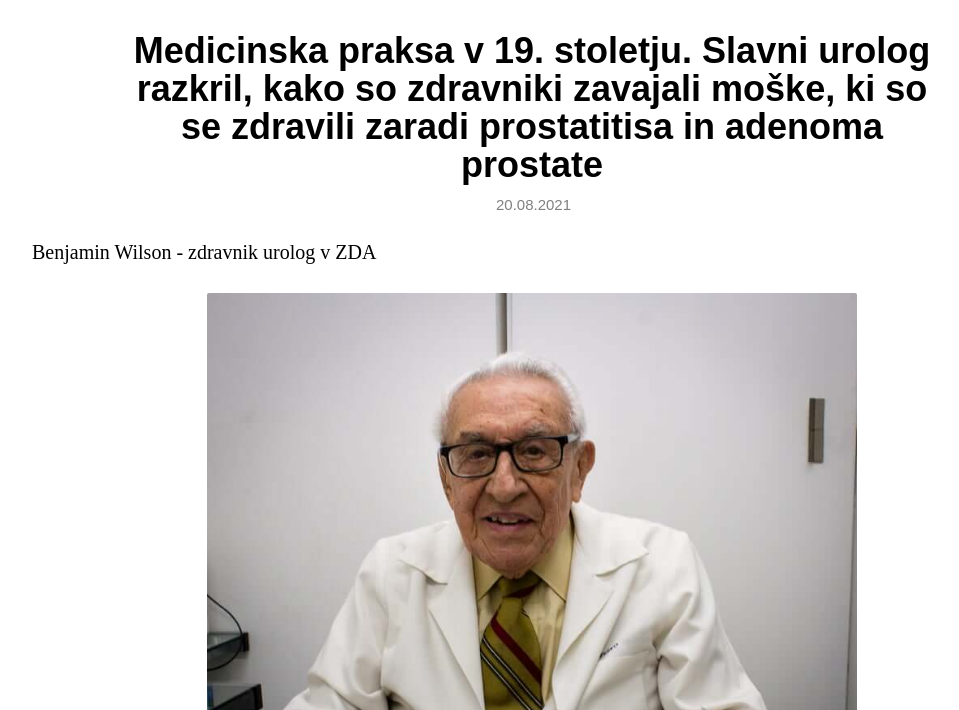
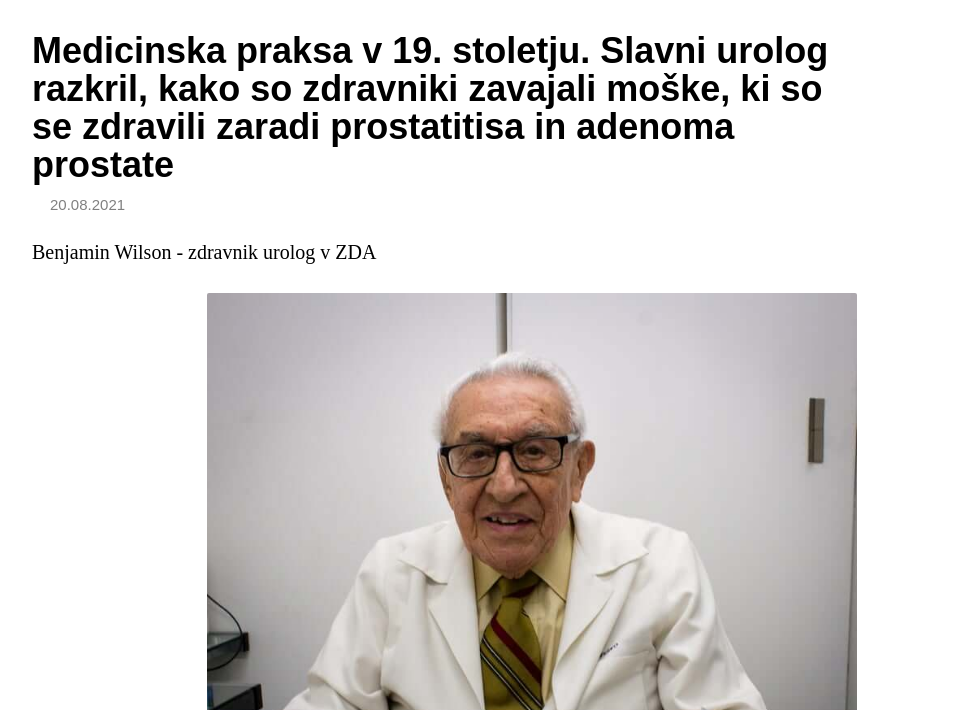
Before and after one commit to ma-prod/prostamid-si, a plain HTML site: page index.html in a window 1280 px wide. Shown: the part 90-800 px from the top of the page, without its empty margins (108-1067 px from the left). Drawn offline with Linux system fonts and the light colour scheme.

Commit message:
Add files via upload
styles

```diff
--- a/main.css
+++ b/main.css
@@ -696,13 +696,6 @@ span.MaterialTag {
     }
 }
 
-@media only screen and (min-width: 48em) {
-    .MediaMaterial--fullWidth .MediaMaterial-header {
-        align-items: center;
-        text-align: center;
-    }
-}
-
 .MediaMaterial--fullWidth .MediaMaterial-materialContent {
     max-width: none;
 }
```
